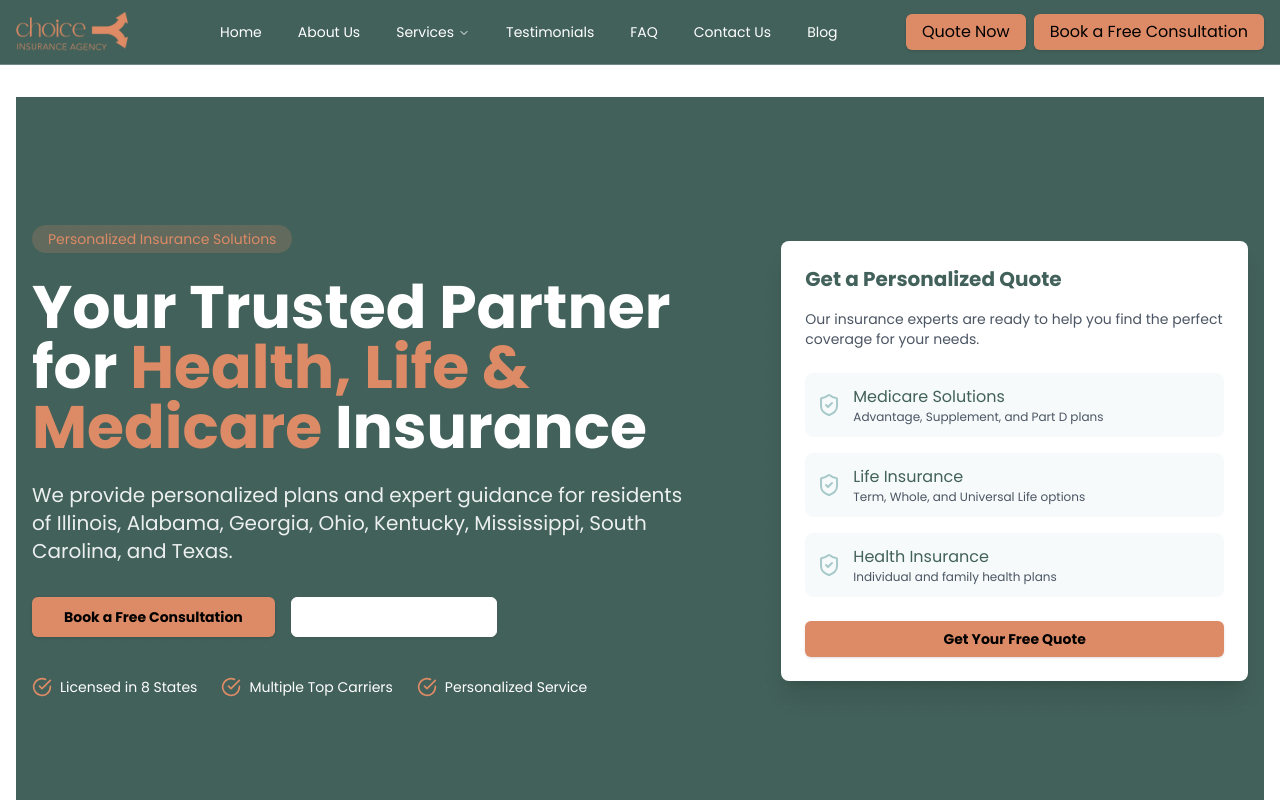
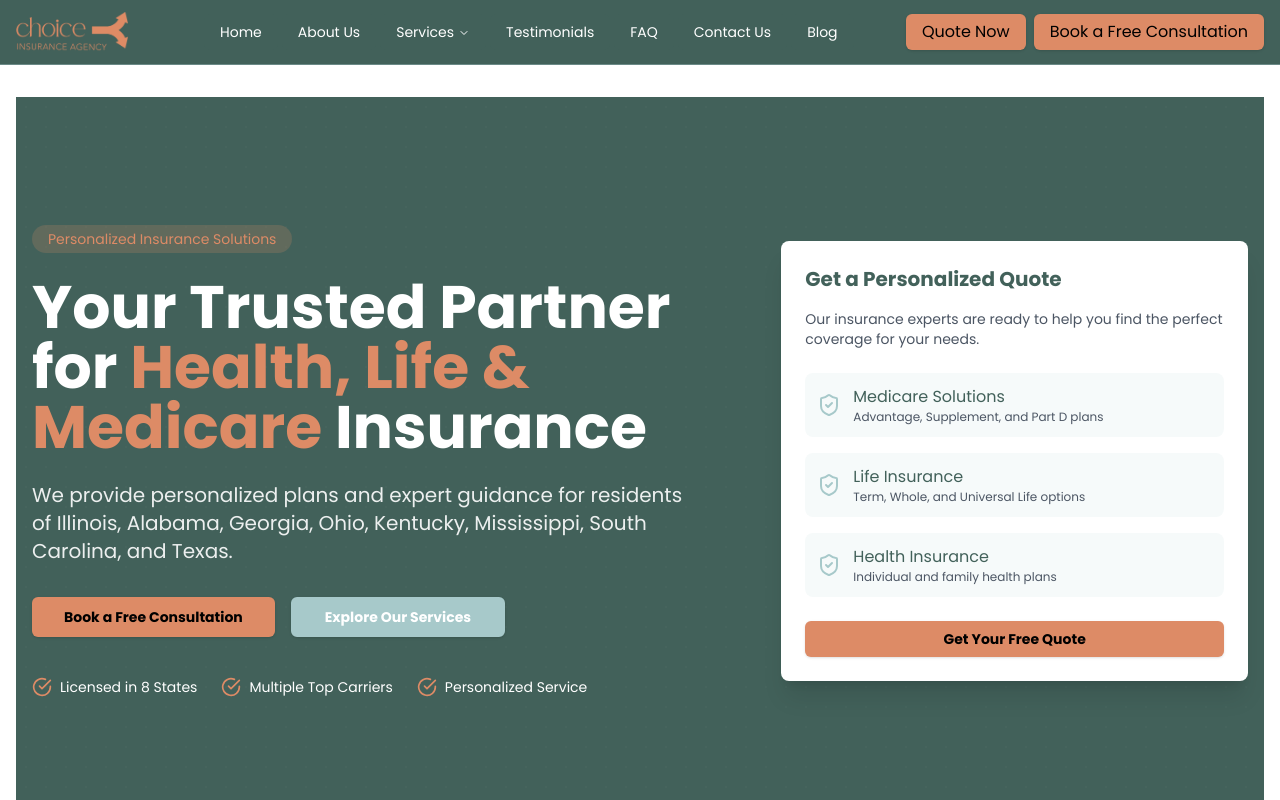
Before and after one commit to Ascempower/Manus, a Next.js app: page / in a window 1280 px wide. Shown: the top 800 px of the page. Built offline with nearby package versions, Linux system fonts and the light colour scheme.

Commit message:
modified:   src/app/page.tsx

```diff
--- a/src/app/page.tsx
+++ b/src/app/page.tsx
@@ -31,7 +31,7 @@ export default function HomePage() {
                 <Button size="lg" asChild className="bg-brand-warm-beige-coral hover:bg-brand-warm-beige-coral/80 text-brand-black font-semibold">
                   <Link href="/contact#book-a-call">Book a Free Consultation</Link>
                 </Button>
-                <Button size="lg" asChild variant="outline" className="border-brand-white text-brand-white hover:bg-brand-white/10">
+                <Button size="lg" asChild className="bg-brand-teal-blue border-2 border-brand-teal-blue text-white font-semibold hover:bg-brand-teal-blue/80 hover:border-brand-teal-blue/80">
                   <Link href="/services">Explore Our Services</Link>
                 </Button>
               </div>
```
